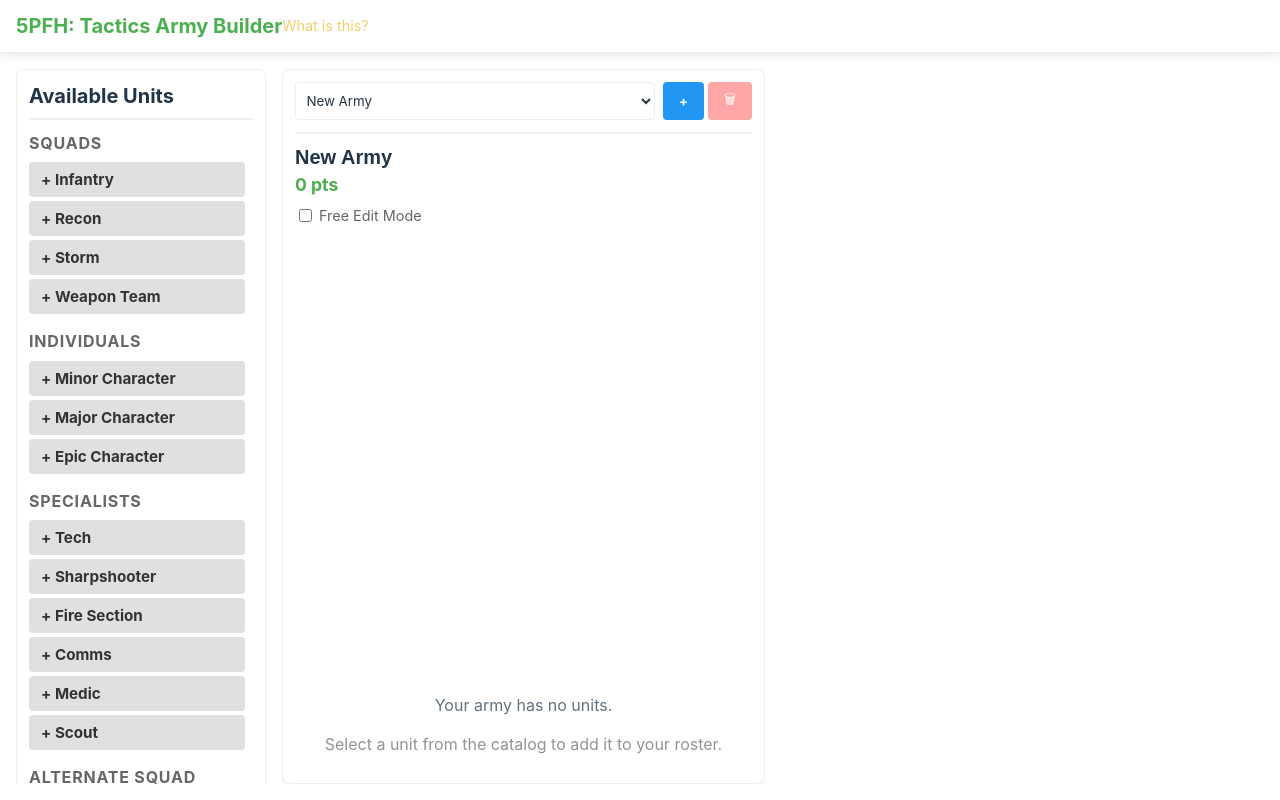
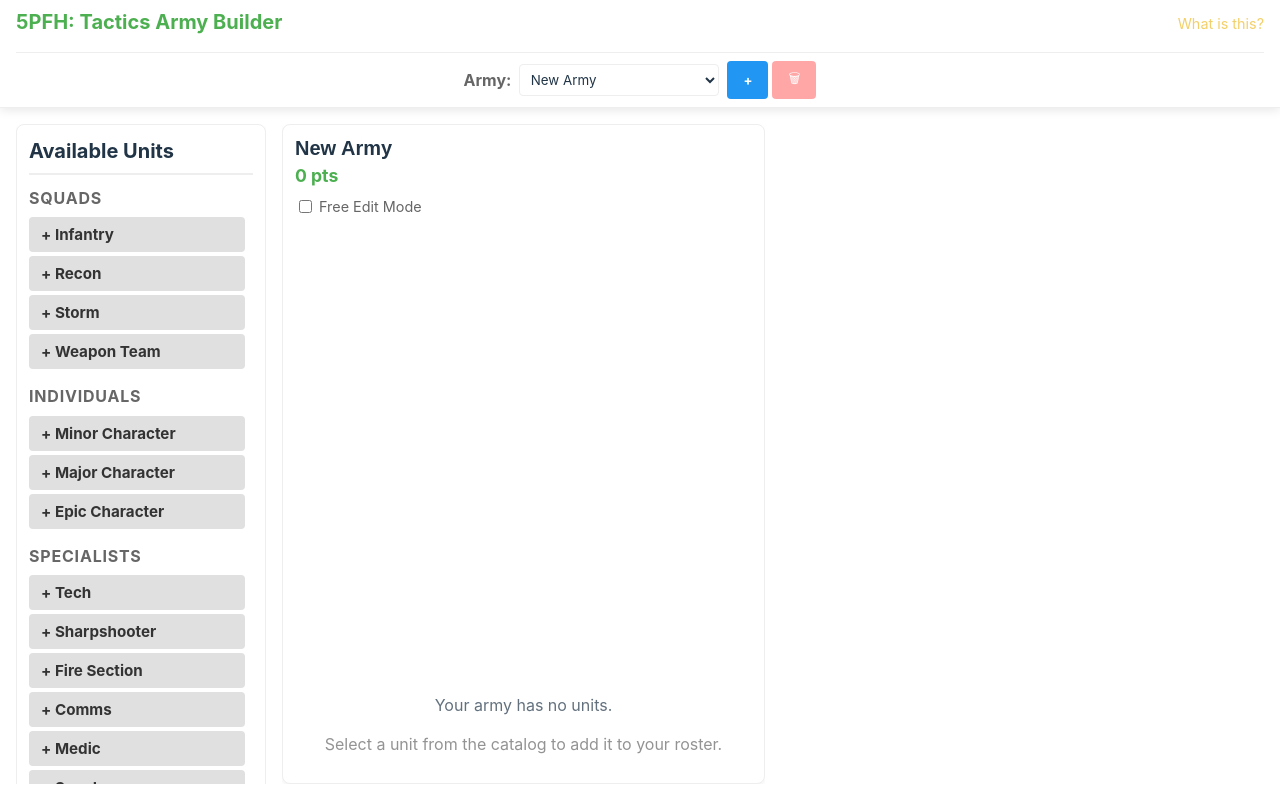
Before and after one commit to pomalley/tactics-builder, a Vue app: page / in a window 1280 px wide. Built offline with nearby package versions, Linux system fonts and the light colour scheme.

Commit message:
minor adjustments

```diff
--- a/src/App.vue
+++ b/src/App.vue
@@ -3,7 +3,13 @@ import { ref, watch } from "vue";
 import UnitCatalog from "./components/UnitCatalog.vue";
 import ArmyList from "./components/ArmyList.vue";
 import UnitEditor from "./components/UnitEditor.vue";
-import { appState } from "./store";
+import {
+  appState,
+  armyState,
+  addArmy,
+  selectArmy,
+  removeArmy
+} from "./store";
 
 const title = ref("5PFH: Tactics Army Builder");
 
@@ -17,6 +23,17 @@ watch(() => appState.selectedUnitId, (newId) => {
     activeMobileColumn.value = 'unit';
   }
 });
+
+const onArmySelect = (event: Event) => {
+  const target = event.target as HTMLSelectElement;
+  selectArmy(target.value);
+};
+
+const onRemoveArmy = () => {
+  if (confirm(`Are you sure you want to delete "${armyState.name}"?`)) {
+    removeArmy(armyState.id);
+  }
+};
 </script>
 
 <template>
@@ -56,6 +73,22 @@ watch(() => appState.selectedUnitId, (newId) => {
           Unit
         </button>
       </nav>
+
+      <!-- Global Army Management -->
+      <div class="army-toolbar">
+        <div class="army-selector-group">
+          <label class="army-label" for="army-select">Army: </label>
+          <select id="army-select" :value="armyState.id" @change="onArmySelect">
+            <option v-for="army in appState.armies" :key="army.id" :value="army.id">
+              {{ army.name }}
+            </option>
+          </select>
+          <div class="management-actions">
+            <button @click="addArmy" class="btn btn-blue" title="New Army">+</button>
+            <button @click="onRemoveArmy" class="btn btn-danger" :disabled="appState.armies.length <= 1" title="Delete Army">🗑</button>
+          </div>
+        </div>
+      </div>
     </header>
 
     <main class="layout-grid">
@@ -111,7 +144,8 @@ watch(() => appState.selectedUnitId, (newId) => {
 .header-title {
   display: flex;
   justify-content: space-between;
-  align-items: center;
+  align-items: baseline;
+  width: 100%;
 }
 
 .app-header h1 {
@@ -122,10 +156,43 @@ watch(() => appState.selectedUnitId, (newId) => {
 
 @media (min-width: 1024px) {
   .app-header {
-    flex-direction: row;
-    align-items: center;
-    justify-content: space-between;
+    padding: var(--space-sm) var(--space-lg);
   }
+}
+
+.army-toolbar {
+  padding-top: var(--space-sm);
+  border-top: 1px solid var(--border-color);
+  margin-top: var(--space-xs);
+  display: flex;
+  justify-content: center;
+}
+
+.army-selector-group {
+  display: flex;
+  gap: var(--space-sm);
+  align-items: center;
+}
+
+.army-label {
+  font-weight: bold;
+  color: var(--text-muted);
+  display: none;
+}
+
+@media (min-width: 1024px) {
+  .army-label {
+    display: inline;
+  }
+}
+
+.management-actions {
+  display: flex;
+  gap: var(--space-xs);
+}
+
+.army-selector-group select {
+  min-width: 200px;
 }
 
 .info-link {
--- a/src/components/ArmyList.vue
+++ b/src/components/ArmyList.vue
@@ -4,9 +4,6 @@ import {
   armyState,
   removeUnit,
   totalArmyPoints,
-  addArmy,
-  selectArmy,
-  removeArmy,
   updateArmyName,
   setFreeEdit,
   selectUnit,
@@ -14,35 +11,12 @@ import {
   calculateUnitPoints
 } from '../store'
 
-const onArmySelect = (event: Event) => {
-  const target = event.target as HTMLSelectElement;
-  selectArmy(target.value);
-};
-
-const onRemoveArmy = () => {
-  if (confirm(`Are you sure you want to delete "${armyState.name}"?`)) {
-    removeArmy(armyState.id);
-  }
-};
-
 const getUnitPoints = (unit: any) => calculateUnitPoints(unit);
 </script>
 
 <template>
   <div class="army-list card">
-    <div class="army-management">
-      <div class="army-selector-group">
-        <select id="army-select" :value="armyState.id" @change="onArmySelect">
-          <option v-for="army in appState.armies" :key="army.id" :value="army.id">
-            {{ army.name }}
-          </option>
-        </select>
-        <div class="management-actions">
-          <button @click="addArmy" class="btn btn-blue" title="New Army">+</button>
-          <button @click="onRemoveArmy" class="btn btn-danger" :disabled="appState.armies.length <= 1" title="Delete Army">🗑</button>
-        </div>
-      </div>
-    </div>
+
 
     <div class="army-header">
       <input
@@ -101,25 +75,7 @@ const getUnitPoints = (unit: any) => calculateUnitPoints(unit);
   height: 100%;
 }
 
-.army-management {
-  margin-bottom: var(--space-md);
-  padding-bottom: var(--space-md);
-  border-bottom: 2px solid var(--border-color);
-}
 
-.army-selector-group {
-  display: flex;
-  gap: var(--space-sm);
-}
-
-.army-selector-group select {
-  flex: 1;
-}
-
-.management-actions {
-  display: flex;
-  gap: var(--space-xs);
-}
 
 .army-header {
   display: flex;
```
Also changed, not shown: 2 other files (tests, documents, lock files or other folders).
